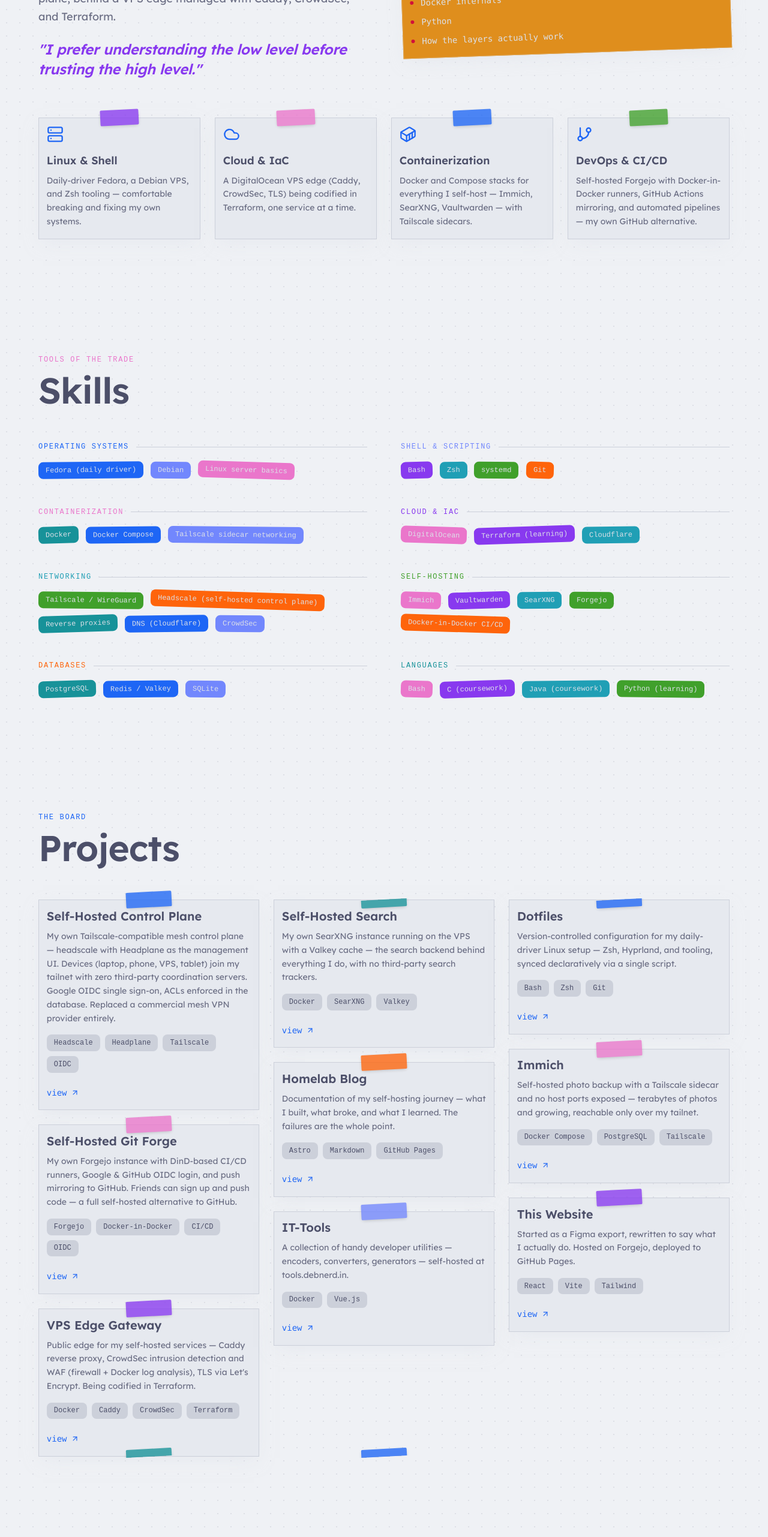
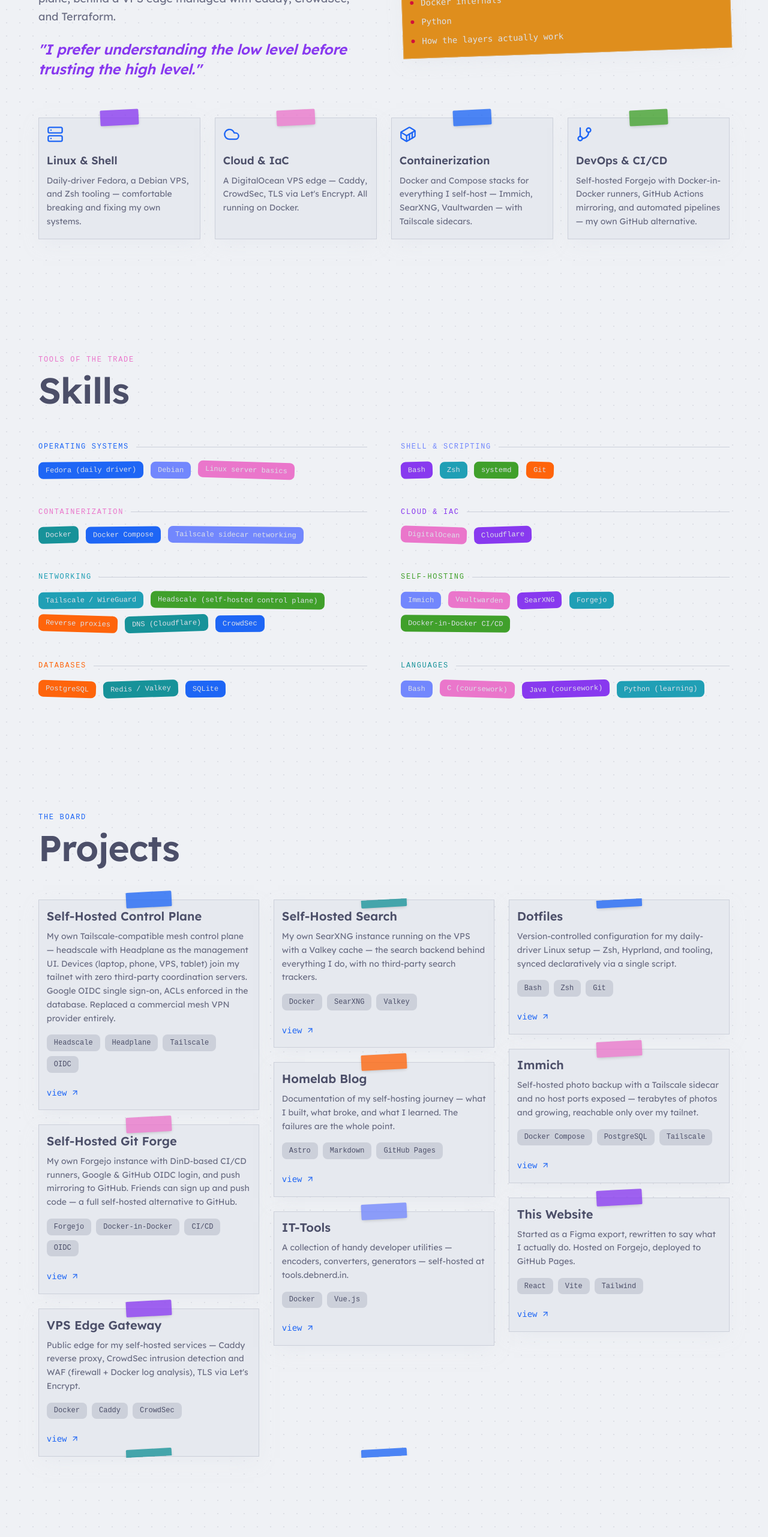
Before and after one commit to D3B-0x0/D3B-0x0.github.io, a React (Vite) app: page / in a window 1280 px wide. Shown: the part 1205-3768 px from the top of the page at 60% size. Built offline with nearby package versions, Linux system fonts and the light colour scheme; a web font is replaced by a local one.

Commit message:
fix: update links, remove Terraform references

```diff
--- a/src/app/components/About.tsx
+++ b/src/app/components/About.tsx
@@ -11,7 +11,7 @@ export function About() {
     {
       icon: Cloud,
       title: "Cloud & IaC",
-      description: "A DigitalOcean VPS edge (Caddy, CrowdSec, TLS) being codified in Terraform, one service at a time.",
+      description: "A DigitalOcean VPS edge — Caddy, CrowdSec, TLS via Let's Encrypt. All running on Docker.",
     },
     {
       icon: Container,
--- a/src/app/components/Projects.tsx
+++ b/src/app/components/Projects.tsx
@@ -20,9 +20,9 @@ export function Projects() {
     {
       title: "VPS Edge Gateway",
       description:
-        "Public edge for my self-hosted services — Caddy reverse proxy, CrowdSec intrusion detection and WAF (firewall + Docker log analysis), TLS via Let's Encrypt. Being codified in Terraform.",
-      tech: ["Docker", "Caddy", "CrowdSec", "Terraform"],
-      link: "https://searx.debnerd.in",
+        "Public edge for my self-hosted services — Caddy reverse proxy, CrowdSec intrusion detection and WAF (firewall + Docker log analysis), TLS via Let's Encrypt.",
+      tech: ["Docker", "Caddy", "CrowdSec"],
+      link: "https://caddyserver.com",
     },
     {
       title: "Self-Hosted Search",
@@ -57,7 +57,7 @@ export function Projects() {
       description:
         "Self-hosted photo backup with a Tailscale sidecar and no host ports exposed — terabytes of photos and growing, reachable only over my tailnet.",
       tech: ["Docker Compose", "PostgreSQL", "Tailscale"],
-      link: "https://github.com/D3B-0x0",
+      link: "https://immich.app",
     },
     {
       title: "This Website",
--- a/src/app/components/Skills.tsx
+++ b/src/app/components/Skills.tsx
@@ -27,7 +27,7 @@ export function Skills() {
     },
     {
       category: "Cloud & IaC",
-      skills: ["DigitalOcean", "Terraform (learning)", "Cloudflare"],
+      skills: ["DigitalOcean", "Cloudflare"],
     },
     {
       category: "Networking",
```
